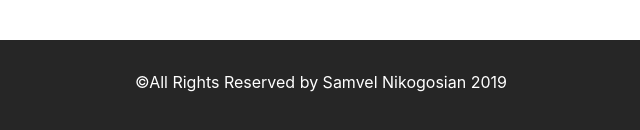
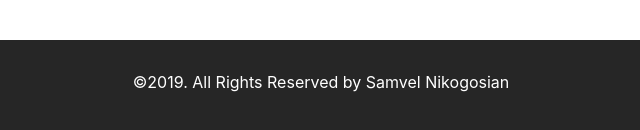
Before and after one commit to AndreyRusin/Po, a website: page index.html in a window 1280 px wide. Shown: the part 5099-5229 px from the top of the page, 319-959 px from the left. Drawn offline with nearby package versions, Linux system fonts and the light colour scheme.

Commit message:
Changed some things

```diff
--- a/index.html
+++ b/index.html
@@ -297,7 +297,7 @@
             >
               <a
                 target="_blank"
-                href="https://andreyrusin.github.io/MoviesBillionaires/"
+                href="https://andreyrusin.github.io/changeoilproject/"
                 ><img src="img/port1.jpg" alt="Work #1"
               /></a>
             </div>
@@ -309,7 +309,7 @@
             >
               <a
                 target="_blank"
-                href="https://andreyrusin.github.io/CarSpareParts/"
+                href="https://andreyrusin.github.io/MoviesBillionaires/"
                 ><img src="img/port2.jpg" alt="Work #2"
               /></a>
             </div>
@@ -321,7 +321,7 @@
             >
               <a
                 target="_blank"
-                href="https://andreyrusin.github.io/changeoilproject/"
+                href="https://andreyrusin.github.io/CarSpareParts/"
                 ><img src="img/port3.jpg" alt="Work #3"
               /></a>
             </div>
@@ -458,7 +458,7 @@
       <div class="container">
         <div class="row">
           <div class="col-md-12">
-            <p>&copy;All Rights Reserved by Samvel Nikogosian 2019</p>
+            <p>&copy;2019. All Rights Reserved by Samvel Nikogosian</p>
           </div>
         </div>
       </div>
--- a/package.json
+++ b/package.json
@@ -4,7 +4,7 @@
   "description": "Portfolio Samvel Nikogosian",
   "main": "index.js",
   "scripts": {
-    "test": "echo \"Error: no test specified\" && exit 1"
+    "deploy": "gh-pages -d ."
   },
   "repository": {
     "type": "git",
```
